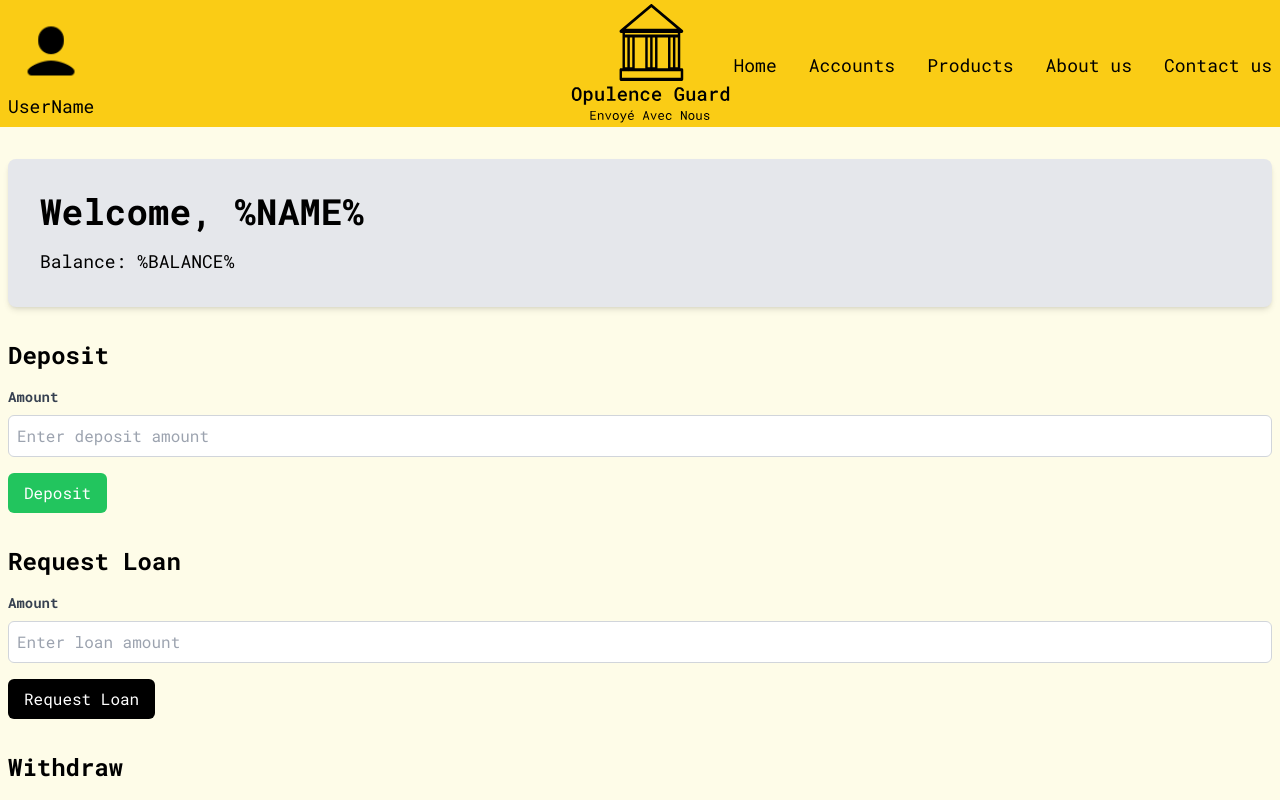
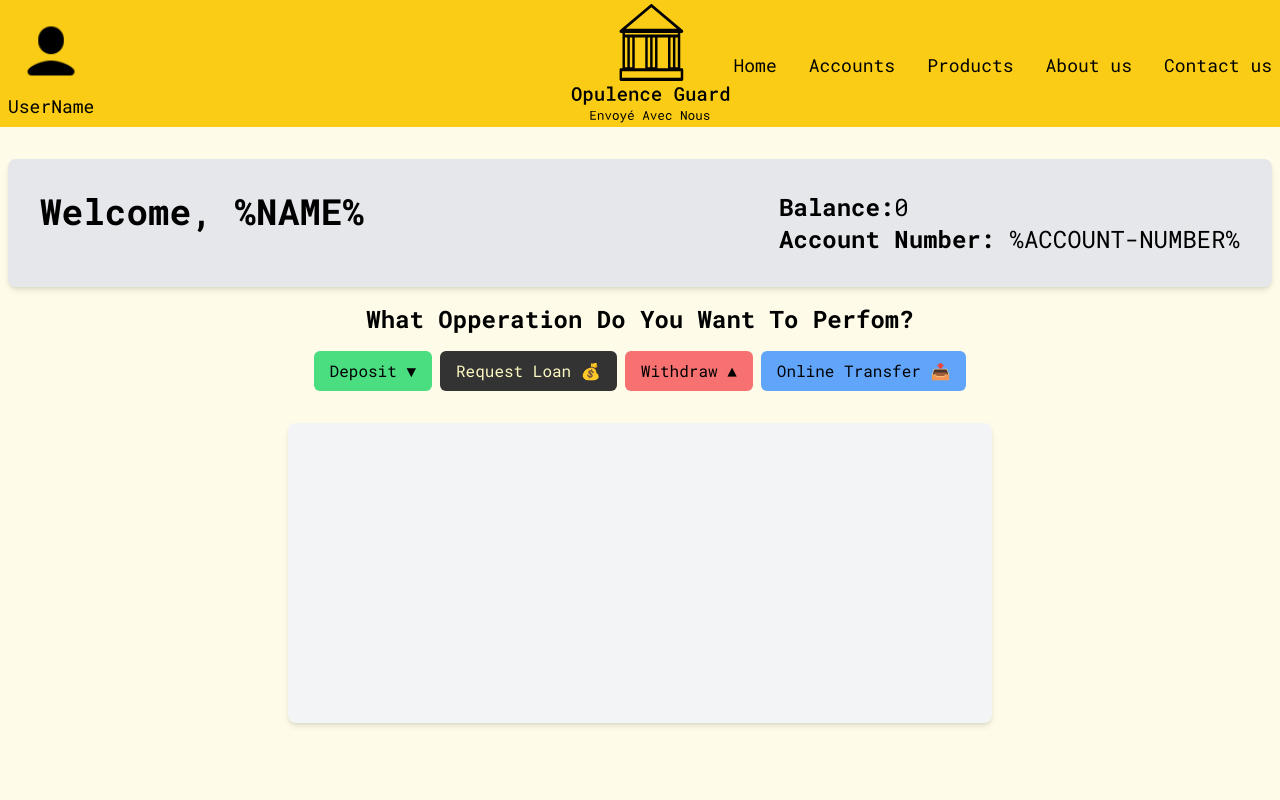
Before and after one commit to AbdullahPro2/Opulence-Guard, a React (Vite) app: page /app in a window 1280 px wide. Shown: the top 800 px of the page. Built offline with nearby package versions, Linux system fonts and the light colour scheme.

Commit message:
Redux + app operations added

```diff
--- a/package.json
+++ b/package.json
@@ -10,9 +10,11 @@
     "preview": "vite preview"
   },
   "dependencies": {
+    "@reduxjs/toolkit": "^2.0.1",
     "aos": "^2.3.4",
     "react": "^18.2.0",
     "react-dom": "^18.2.0",
+    "react-redux": "^9.1.0",
     "react-router-dom": "^6.21.1"
   },
   "devDependencies": {
--- a/src/App.jsx
+++ b/src/App.jsx
@@ -40,8 +40,6 @@ const router = createBrowserRouter([
 ]);
 
 function App() {
-  // window.title.innerHtml = createRoutesFromElements.element;
-
   return <RouterProvider router={router} />;
 }
 
--- /dev/null
+++ b/src/features/Transaction/Operations.jsx
@@ -0,0 +1,50 @@
+import React from 'react';
+import { useSelector } from 'react-redux';
+
+function Operations({ setBtnOpen }) {
+  const { loan } = useSelector((state) => state.account);
+  return (
+    <div className="mx-2">
+      <h2 className="my-4 text-center text-lg font-bold md:text-2xl">
+        What Opperation Do You Want To Perfom?
+      </h2>
+      <div className="flex flex-col gap-2 md:flex-row md:justify-center">
+        <button
+          className="rounded-md bg-green-400 px-4 py-2 text-black hover:bg-green-600"
+          onClick={() => setBtnOpen('deposit')}
+        >
+          Deposit &#9660;
+        </button>
+        {loan > 0 ? (
+          <button
+            className="rounded-md bg-[#333] px-4 py-2  text-yellow-100 hover:bg-[#111]"
+            onClick={() => setBtnOpen('payLoan')}
+          >
+            Pay Loan💰
+          </button>
+        ) : (
+          <button
+            className="rounded-md bg-[#333] px-4 py-2  text-yellow-100 hover:bg-[#111]"
+            onClick={() => setBtnOpen('loan')}
+          >
+            Request Loan 💰
+          </button>
+        )}
+        <button
+          className="rounded-md bg-red-400 px-4 py-2 text-black hover:bg-red-600"
+          onClick={() => setBtnOpen('withdraw')}
+        >
+          Withdraw &#9650;
+        </button>
+        <button
+          className="rounded-md bg-blue-400 px-4 py-2 text-black hover:bg-blue-600"
+          onClick={() => setBtnOpen('transfer')}
+        >
+          Online Transfer 📤
+        </button>
+      </div>
+    </div>
+  );
+}
+
+export default Operations;
--- a/src/features/Transaction/Transaction.jsx
+++ b/src/features/Transaction/Transaction.jsx
@@ -1,15 +1,77 @@
-import React, { useState } from 'react';
+import React, { useEffect, useRef, useState } from 'react';
+import Operations from './Operations';
+import { useDispatch, useSelector } from 'react-redux';
+import {
+  deposite,
+  payLoan,
+  requestLoan,
+  transferToAnotherAccount,
+  withdraw,
+} from './TransactionSlice';
 
 const TransactionForm = () => {
+  const [btnOpen, setBtnOpen] = useState('');
+  const [depositAmount, setDepositAmount] = useState(0);
+  const [loanAmount, setLoanAmount] = useState('');
+  const [loanReason, setLoanReason] = useState('');
+  const [payLoanAmount, setPayLoan] = useState('');
+  const [withdrawAmount, setWithdrawAmount] = useState('');
+  const [transferAmount, setTransferAmount] = useState('');
+
+  const formDiv = useRef();
+  useEffect(() => {
+    if (btnOpen !== '') {
+      formDiv.current.scrollIntoView({ behavior: 'smooth' });
+    }
+  }, [btnOpen]);
+
+  const dispatch = useDispatch();
+  const { balance, loan } = useSelector((state) => state.account);
+  function handleDeposit() {
+    dispatch(deposite(depositAmount));
+  }
+  function handleWithdraw() {
+    dispatch(withdraw(withdrawAmount));
+  }
+  function handleLoan() {
+    dispatch(requestLoan(loanAmount, loanReason));
+  }
+  function handleTransfer() {
+    dispatch(transferToAnotherAccount(transferAmount));
+  }
+  function handlePayLoan() {
+    dispatch(payLoan(payLoanAmount));
+  }
   return (
-    <div className="container mx-auto mt-8">
-      <div className="mx-2 rounded-lg bg-gray-200 p-8 shadow-md">
-        <h1 className="mb-4 text-4xl font-bold">Welcome, %NAME%</h1>
-        <p className="text-lg">Balance: %BALANCE%</p>
+    <div className="container mx-auto mb-6 mt-8">
+      <div className="mx-2 flex flex-col rounded-lg bg-gray-200 p-8 shadow-md md:flex-row md:justify-between ">
+        <h1 className="mb-2 text-xl font-bold md:text-2xl lg:text-4xl">
+          Welcome, %NAME%
+        </h1>
+        <div>
+          <p className="text-lg md:text-xl lg:text-2xl">
+            <strong>Balance:</strong>
+            {balance}
+          </p>
+          <p className="text-lg md:text-xl lg:text-2xl">
+            <strong>Account Number:</strong> %ACCOUNT-NUMBER%
+          </p>
+          {loan > 0 && (
+            <p className="text-lg md:text-xl lg:text-2xl">
+              <strong>Loan:</strong> {loan}
+            </p>
+          )}
         </div>
-
-      <div className="mt-8 flex flex-col gap-8">
+      </div>
+      <Operations setBtnOpen={setBtnOpen} />
+      <div
+        className={`mx-2 mt-8 flex flex-col gap-8 rounded-lg bg-gray-100 p-8 shadow-md md:mx-auto md:w-[85%] lg:w-[65%] xl:w-[55%] ${
+          btnOpen === '' ? '  h-[300px] ' : ''
+        } `}
+        ref={formDiv}
+      >
         {/* Deposit Form */}
+        {btnOpen === 'deposit' && (
           <div className="mx-2">
             <h2 className="mb-4 text-2xl font-bold">Deposit</h2>
             <div className="mb-4">
@@ -25,14 +87,21 @@ const TransactionForm = () => {
                 name="depositAmount"
                 placeholder="Enter deposit amount"
                 className="w-full rounded-md border border-gray-300 p-2"
+                value={depositAmount}
+                onChange={(e) => setDepositAmount(+e.target.value)}
               />
             </div>
-          <button className="rounded-md bg-green-500 px-4 py-2 text-white hover:bg-green-700">
+            <button
+              className="rounded-md bg-green-500 px-4 py-2 text-white hover:bg-green-700"
+              onClick={handleDeposit}
+            >
               Deposit
             </button>
           </div>
+        )}
 
         {/* Loan Form */}
+        {btnOpen === 'loan' && loan === 0 && (
           <div className="mx-2">
             <h2 className="mb-4 text-2xl font-bold">Request Loan</h2>
             <div className="mb-4">
@@ -48,14 +117,65 @@ const TransactionForm = () => {
                 name="loanAmount"
                 placeholder="Enter loan amount"
                 className="w-full rounded-md border border-gray-300 p-2"
+                value={loanAmount}
+                onChange={(e) => setLoanAmount(+e.target.value)}
+              />
+              <label
+                htmlFor="loanAmount"
+                className="mb-2 block text-sm font-bold text-gray-700"
+              >
+                Purpose
+              </label>
+              <input
+                type="text"
+                id="loanText"
+                name="loanText"
+                placeholder="Briefly describe purpose of loan"
+                className="w-full rounded-md border border-gray-300 p-2"
+                value={loanReason}
+                onChange={(e) => setLoanReason(e.target.value)}
               />
             </div>
-          <button className="rounded-md bg-black px-4 py-2 text-white">
+            <button
+              className="rounded-md bg-[#333] px-4 py-2 text-yellow-100"
+              onClick={handleLoan}
+            >
               Request Loan
             </button>
           </div>
+        )}
+        {/* Pay Loan Form */}
+        {btnOpen === 'payLoan' && loan !== 0 && (
+          <div className="mx-2">
+            <h2 className="mb-4 text-2xl font-bold">Pay Loan</h2>
+            <div className="mb-4">
+              <label
+                htmlFor="loanAmount"
+                className="mb-2 block text-sm font-bold text-gray-700"
+              >
+                Amount
+              </label>
+              <input
+                type="number"
+                id="loanAmount"
+                name="loanAmount"
+                placeholder="Enter loan amount"
+                className="w-full rounded-md border border-gray-300 p-2"
+                value={payLoanAmount}
+                onChange={(e) => setPayLoan(+e.target.value)}
+              />
+            </div>
+            <button
+              className="rounded-md bg-[#444] px-4 py-2 text-yellow-100"
+              onClick={handlePayLoan}
+            >
+              Pay Loan
+            </button>
+          </div>
+        )}
 
         {/* Withdraw Form */}
+        {btnOpen === 'withdraw' && (
           <div className="mx-2">
             <h2 className="mb-4 text-2xl font-bold">Withdraw</h2>
             <div className="mb-4">
@@ -71,14 +191,21 @@ const TransactionForm = () => {
                 name="withdrawAmount"
                 placeholder="Enter withdrawal amount"
                 className="w-full rounded-md border border-gray-300 p-2"
+                value={withdrawAmount}
+                onChange={(e) => setWithdrawAmount(+e.target.value)}
               />
             </div>
-          <button className="rounded-md bg-red-500 px-4 py-2 text-white hover:bg-red-700">
+            <button
+              className="rounded-md bg-red-500 px-4 py-2 text-white hover:bg-red-700"
+              onClick={handleWithdraw}
+            >
               Withdraw
             </button>
           </div>
+        )}
 
         {/* Online Transfer Form */}
+        {btnOpen === 'transfer' && (
           <div className="mx-2 mb-4">
             <h2 className="mb-4 text-2xl font-bold">Online Transfer</h2>
             <div className="mb-4">
@@ -94,7 +221,22 @@ const TransactionForm = () => {
                 name="transferAmount"
                 placeholder="Enter transfer amount"
                 className="w-full rounded-md border border-gray-300 p-2"
+                value={transferAmount}
+                onChange={(e) => setTransferAmount(+e.target.value)}
               />
+              <div className="mt-4 flex gap-10">
+                <input
+                  type="number"
+                  placeholder="CVV"
+                  className="w-full rounded-md border border-gray-300 p-2"
+                />
+
+                <input
+                  type="number"
+                  placeholder="Expire MM/YY"
+                  className="w-full rounded-md border border-gray-300 p-2"
+                />
+              </div>
             </div>
             <div className="mb-4">
               <label
@@ -111,10 +253,14 @@ const TransactionForm = () => {
                 className="w-full rounded-md border border-gray-300 p-2"
               />
             </div>
-          <button className="rounded-md bg-blue-500 px-4 py-2 text-white hover:bg-blue-700">
+            <button
+              className="rounded-md bg-blue-500 px-4 py-2 text-white hover:bg-blue-700"
+              onClick={handleTransfer}
+            >
               Transfer
             </button>
           </div>
+        )}
       </div>
     </div>
   );
--- a/src/features/Transaction/TransactionLog.jsx
+++ b/src/features/Transaction/TransactionLog.jsx
@@ -1,7 +1,7 @@
-import React from "react";
+import React from 'react';
 
 function TransactionLog() {
-  return <div>TransactionLog</div>;
+  return <div></div>;
 }
 
 export default TransactionLog;
--- a/src/features/Transaction/TransactionSlice.js
+++ b/src/features/Transaction/TransactionSlice.js
@@ -0,0 +1,58 @@
+import { createSlice } from '@reduxjs/toolkit';
+
+const initialState = {
+  balance: 0,
+  loan: 0,
+  loanPurpose: '',
+  transferAmont: 0,
+  isLoading: '',
+};
+
+const accountSlice = createSlice({
+  name: 'account',
+  initialState,
+  reducers: {
+    deposite(state, action) {
+      state.balance += action.payload;
+      state.isLoading = false;
+    },
+    withdraw(state, action) {
+      if (state.balance < action.payload) return;
+      state.balance = state.balance - action.payload;
+    },
+    requestLoan: {
+      prepare(amount, purpose) {
+        return {
+          payload: { amount, purpose },
+        };
+      },
+      reducer(state, action) {
+        if (state.loan > 0) return;
+        state.loan = action.payload.amount;
+        state.loanPurpose = action.payload.purpose;
+        state.balance = state.balance + action.payload.amount;
+      },
+    },
+    payLoan(state, action) {
+      if (action.payload > state.loan) return;
+      if (state.balance < action.payload) return;
+      state.balance -= action.payload;
+      state.loan -= action.payload;
+      state.loanPurpose = '';
+    },
+    transferToAnotherAccount(state, action) {
+      if (state.balance < action.payload) return;
+      state.transferAmont = action.payload;
+      state.balance -= action.payload;
+    },
+  },
+});
+
+export const {
+  withdraw,
+  requestLoan,
+  deposite,
+  payLoan,
+  transferToAnotherAccount,
+} = accountSlice.actions;
+export default accountSlice.reducer;
```
Also changed, not shown: src/main.jsx (+11 -7 lines), src/store.js (+10 -0 lines), 1 other file (tests, documents, lock files or other folders). Lines whose indentation alone changed are shown as unchanged.
